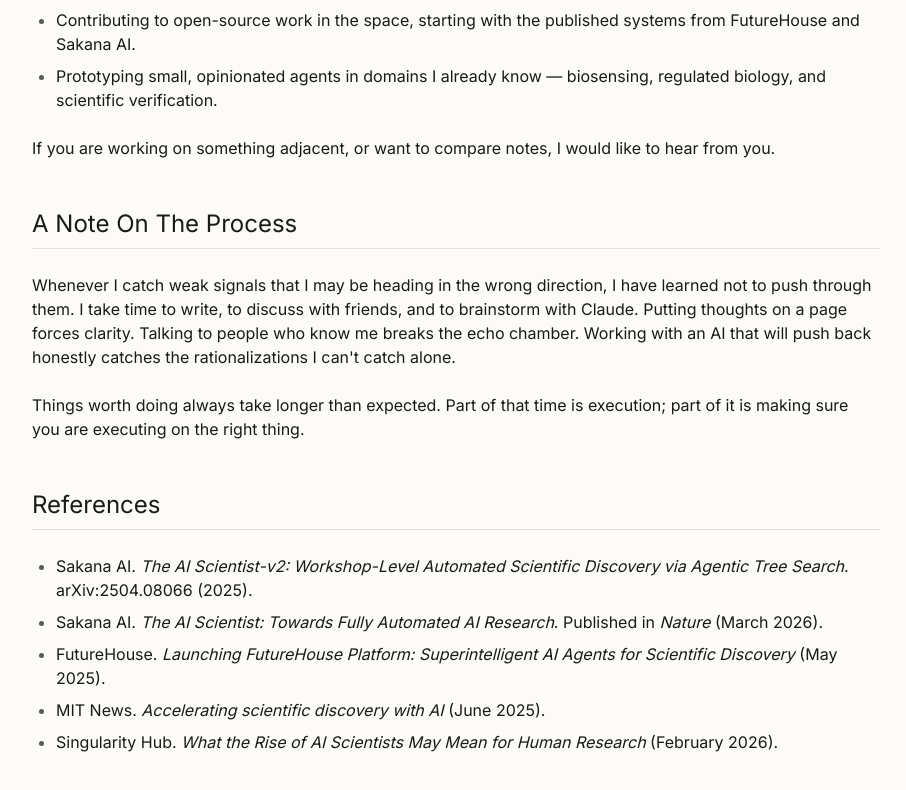
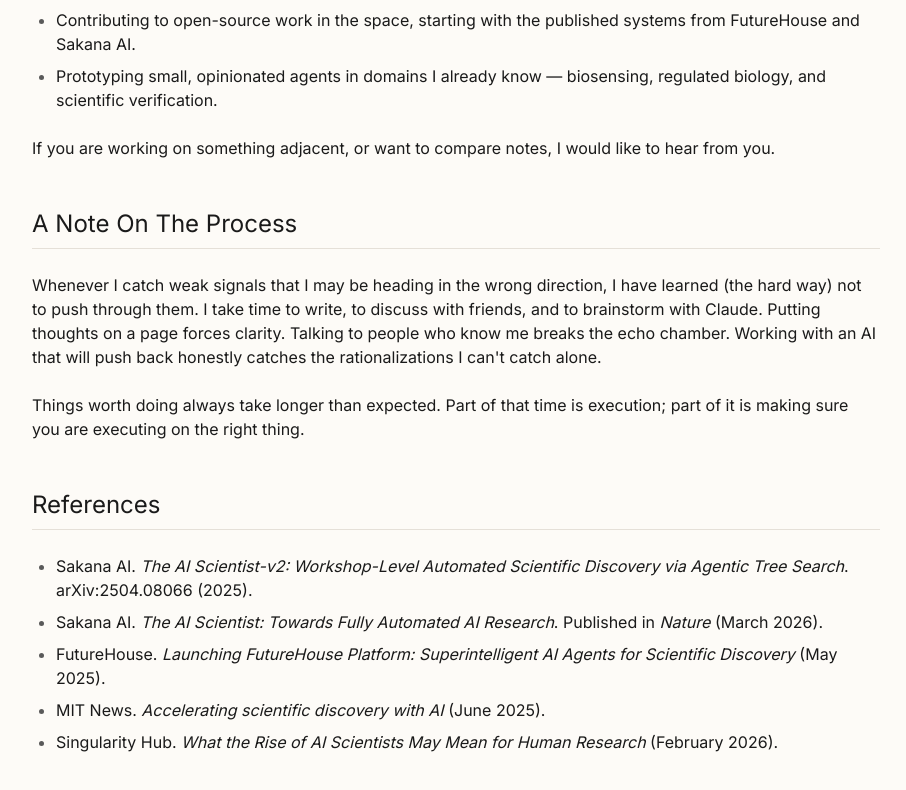
Before and after one commit to VivienP/personal-website, a React (Vite) app: page /blog/science-is-entering-its-agentic-era in a window 1280 px wide. Shown: the part 2111-2901 px from the top of the page, without its empty margins (184-1090 px from the left). Built offline with nearby package versions, Linux system fonts and the light colour scheme; a web font is replaced by a local one.

Commit message:
correction ScienceIsEnteringItsAgenticArea.jsx

```diff
--- a/src/articles/ScienceIsEnteringItsAgenticEra.jsx
+++ b/src/articles/ScienceIsEnteringItsAgenticEra.jsx
@@ -119,7 +119,7 @@ const ScienceIsEnteringItsAgenticEra = () => {
                 <section className="space-y-6">
                     <h2 className="text-2xl font-normal text-primary pb-2 border-b border-border-subtle">A Note On The Process</h2>
                     <p>
-                        Whenever I catch weak signals that I may be heading in the wrong direction, I have learned not to push through them. I take time to write, to discuss with friends, and to brainstorm with Claude. Putting thoughts on a page forces clarity. Talking to people who know me breaks the echo chamber. Working with an AI that will push back honestly catches the rationalizations I can't catch alone.
+                        Whenever I catch weak signals that I may be heading in the wrong direction, I have learned (the hard way) not to push through them. I take time to write, to discuss with friends, and to brainstorm with Claude. Putting thoughts on a page forces clarity. Talking to people who know me breaks the echo chamber. Working with an AI that will push back honestly catches the rationalizations I can't catch alone.
                     </p>
                     <p>
                         Things worth doing always take longer than expected. Part of that time is execution; part of it is making sure you are executing on the right thing.
```
